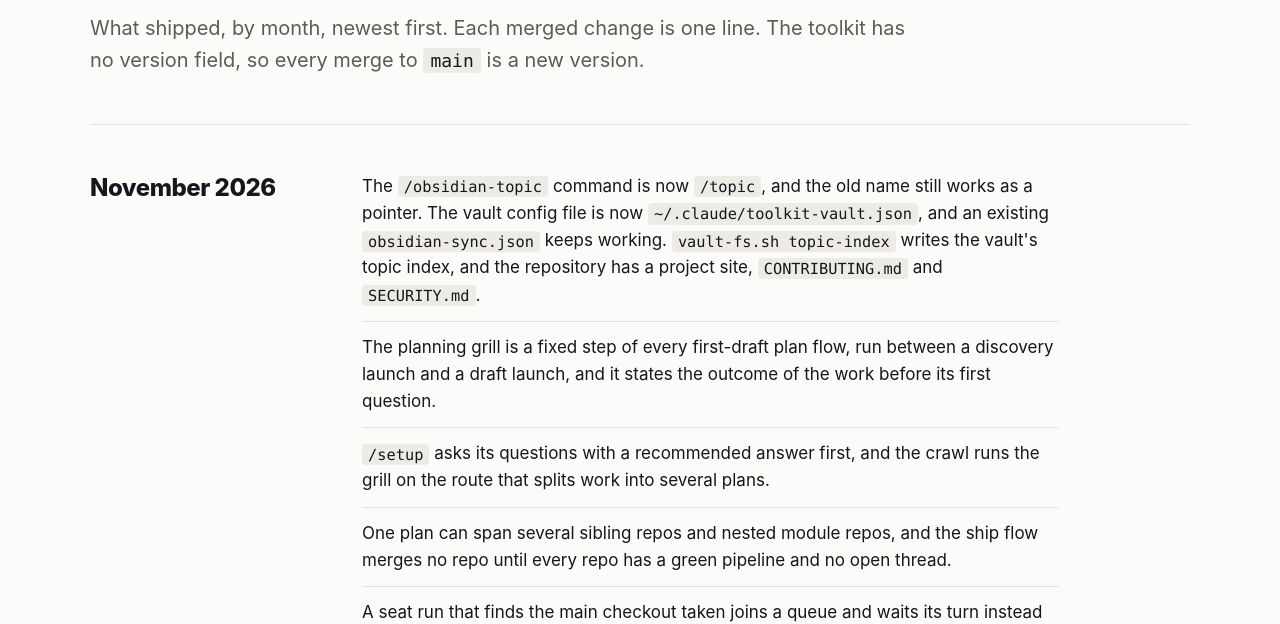
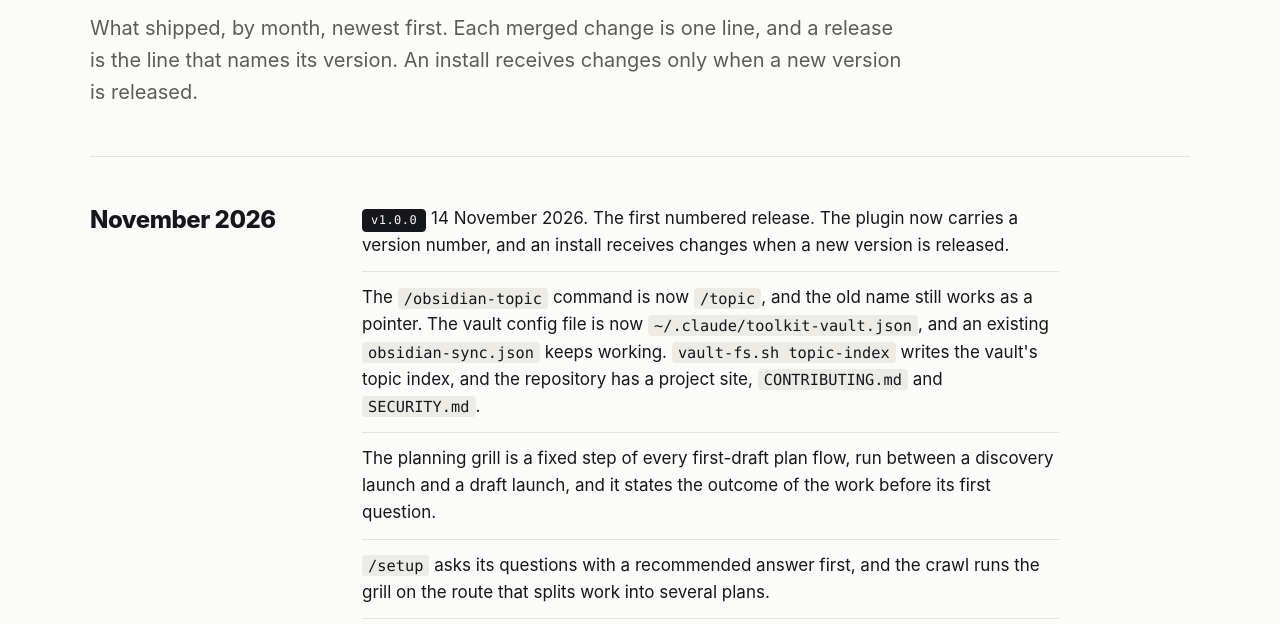
Before and after one commit to shaughnlgh/claude-toolkit, a plain HTML site: page site/release-notes.html in a window 1280 px wide. Shown: the part 194-818 px from the top of the page. Drawn offline with Linux system fonts and the light colour scheme.

Commit message:
feat(toolkit): give the plugin a version, 1.0.0, in its manifest, so an install receives changes when a new version is released, record in decision 0014 that the maintainer raises the version per release and that each release gets a vX.Y.Z tag and a GitHub release, add the release steps to CONTRIBUTING.md, check in verify.sh that the version is well formed, that the marketplace entry carries none and that the release notes page holds an entry for it, and bring the README, the setup command and the release notes page in line

```diff
--- a/site/release-notes.html
+++ b/site/release-notes.html
@@ -30,7 +30,7 @@
 <section class="page-head">
 <div class="wrap">
 <h1>Release notes</h1>
-<p class="lead">What shipped, by month, newest first. Each merged change is one line. The toolkit has no version field, so every merge to <code>main</code> is a new version.</p>
+<p class="lead">What shipped, by month, newest first. Each merged change is one line, and a release is the line that names its version. An install receives changes only when a new version is released.</p>
 </div>
 </section>
 
@@ -38,6 +38,7 @@
 <section class="month" aria-labelledby="m-2026-11">
 <h2 id="m-2026-11"><time datetime="2026-11">November 2026</time></h2>
 <ul class="changes">
+<li id="v1.0.0"><span class="tag tag--block">v1.0.0</span> <time datetime="2026-11-14">14 November 2026</time>. The first numbered release. The plugin now carries a version number, and an install receives changes when a new version is released.</li>
 <li>The <code>/obsidian-topic</code> command is now <code>/topic</code>, and the old name still works as a pointer. The vault config file is now <code>~/.claude/toolkit-vault.json</code>, and an existing <code>obsidian-sync.json</code> keeps working. <code>vault-fs.sh topic-index</code> writes the vault's topic index, and the repository has a project site, <code>CONTRIBUTING.md</code> and <code>SECURITY.md</code>.</li>
 <li>The planning grill is a fixed step of every first-draft plan flow, run between a discovery launch and a draft launch, and it states the outcome of the work before its first question.</li>
 <li><code>/setup</code> asks its questions with a recommended answer first, and the crawl runs the grill on the route that splits work into several plans.</li>
```
Also changed, not shown: plugins/toolkit/.claude-plugin/plugin.json, 6 other files.
